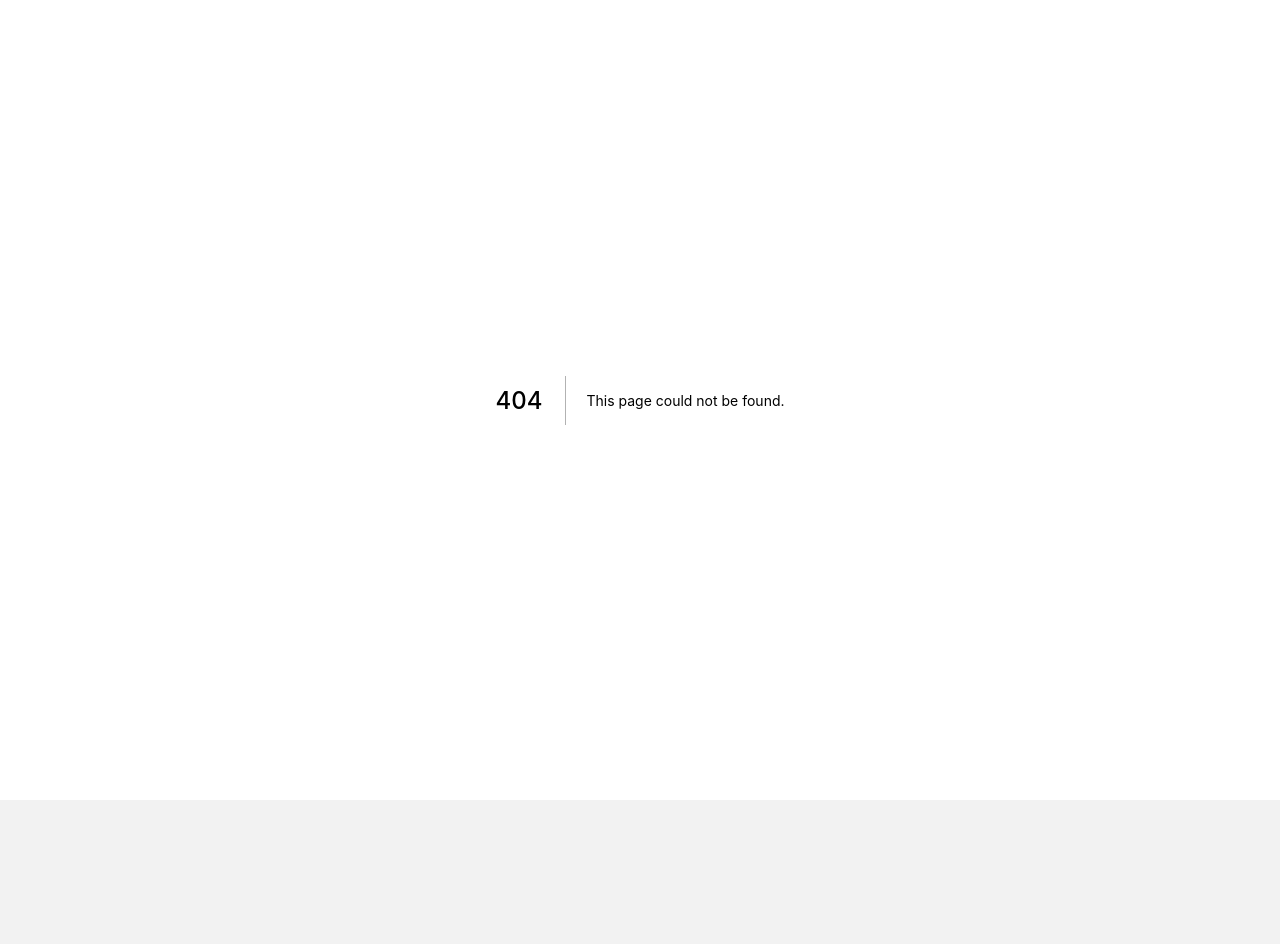
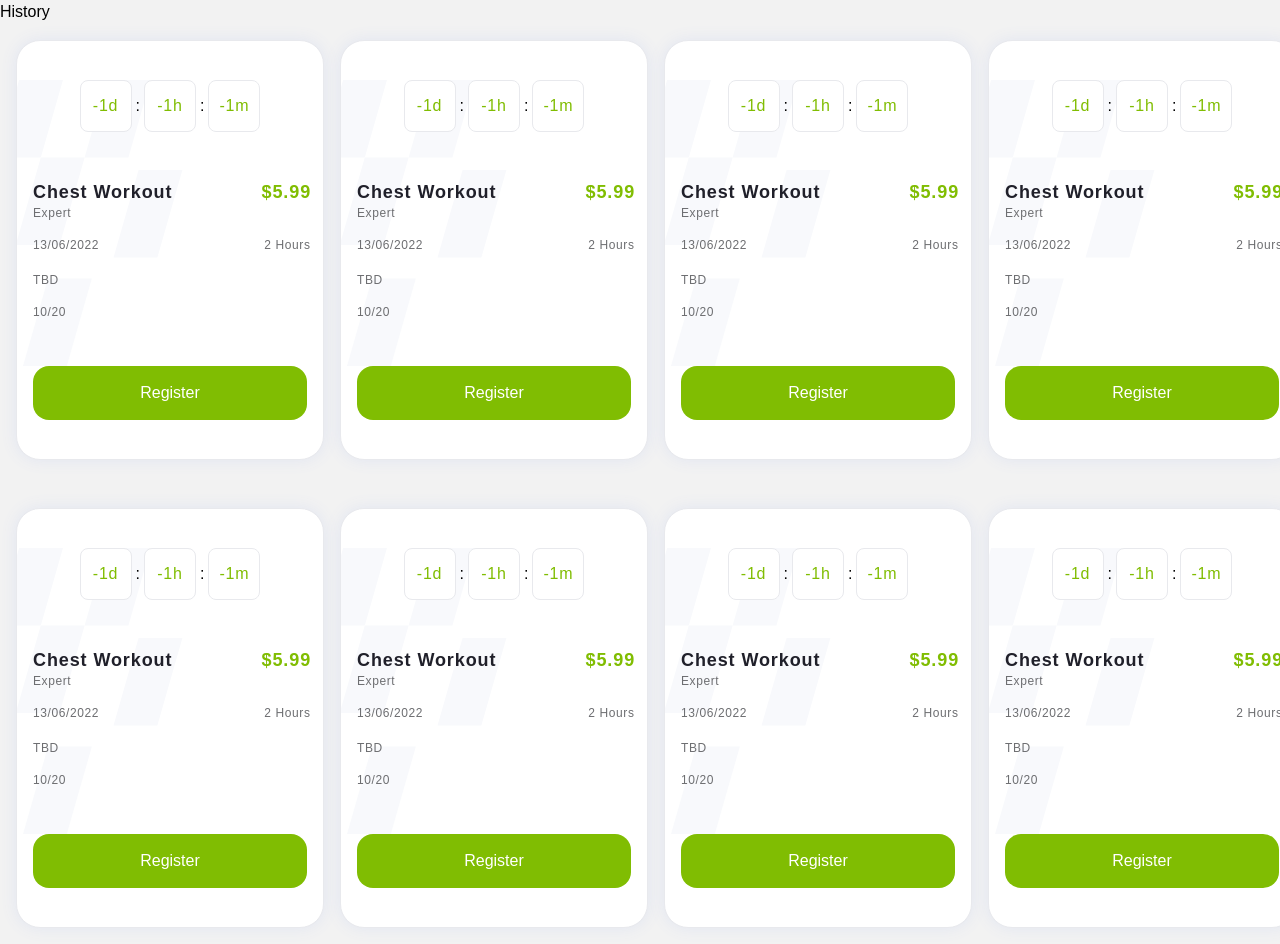
Before and after one commit to mariasaavedra/web-template, a Next.js app: page /member/history in a window 1280 px wide. Before the commit this address had no page. Before the commit the page ends 800 px from the top, so only its background shows below. Built offline with nearby package versions, Linux system fonts and the light colour scheme.

Commit message:
Added colors + created history page

```diff
--- /dev/null
+++ b/src/pages/member/history.tsx
@@ -0,0 +1,11 @@
+import ClassCardList from "../../components/ClassCardList/ClassCardList";
+import RegisterPage from "../../components/RegisterPage/RegisterPage";
+
+export default function History() {
+  return (
+    <>
+      <h1>History</h1>
+      <ClassCardList></ClassCardList>
+    </>
+  );
+}
--- a/tailwind.config.js
+++ b/tailwind.config.js
@@ -8,7 +8,72 @@ module.exports = {
     "./stories/*.{js,ts,jsx,tsx}",
   ],
   theme: {
-    extend: {},
+    colors: {
+      green: {
+        50: "#f0f7e4",
+        100: "#daebbd",
+        200: "#c1de92",
+        300: "#a7d064",
+        400: "#93c73e",
+        500: "#80bd02",
+        600: "#6fad00",
+        700: "#599a00",
+        800: "#438600",
+        900: "#106500",
+      },
+    },
+    extend: {
+      colors: {
+        naturalGrey: {
+          50: "#f8f9fc",
+          100: "#f1f2f6",
+          200: "#e8e9ed",
+          300: "#d9dadd",
+          400: "#b5b6b9",
+          500: "#95969a",
+          600: "#6d6e71",
+          700: "#595a5d",
+          800: "#3b3c3f",
+          900: "#1b1b1e",
+        },
+        blueGray: {
+          50: "#f9f9ff",
+          100: "#f4f4ff",
+          200: "#ededfb",
+          300: "#dfdfec",
+          400: "#bcbcc9",
+          500: "#9d9daa",
+          600: "#747480",
+          700: "#60606c",
+          800: "#41414c",
+          900: "#20202a",
+        },
+        secondaryGreen: {
+          50: "#f4fce8",
+          100: "#e5f6c4",
+          200: "#d4f29e",
+          300: "#cfec77",
+          400: "#b8e659",
+          500: "#ace23a",
+          600: "#a3d032",
+          700: "#95b927",
+          800: "#87a21c",
+          900: "#707b04",
+        },
+        error: {
+          50: "#fae8e8",
+          100: "#fecabf",
+          200: "#fda796",
+          300: "#fd836d",
+          400: "#fe664f",
+          500: "#fe4934",
+          600: "#e53c2b",
+          700: "#95b927",
+          800: "#d73526",
+          900: "#bd281d",
+        },
+      },
+    },
   },
   plugins: [],
 };
```
